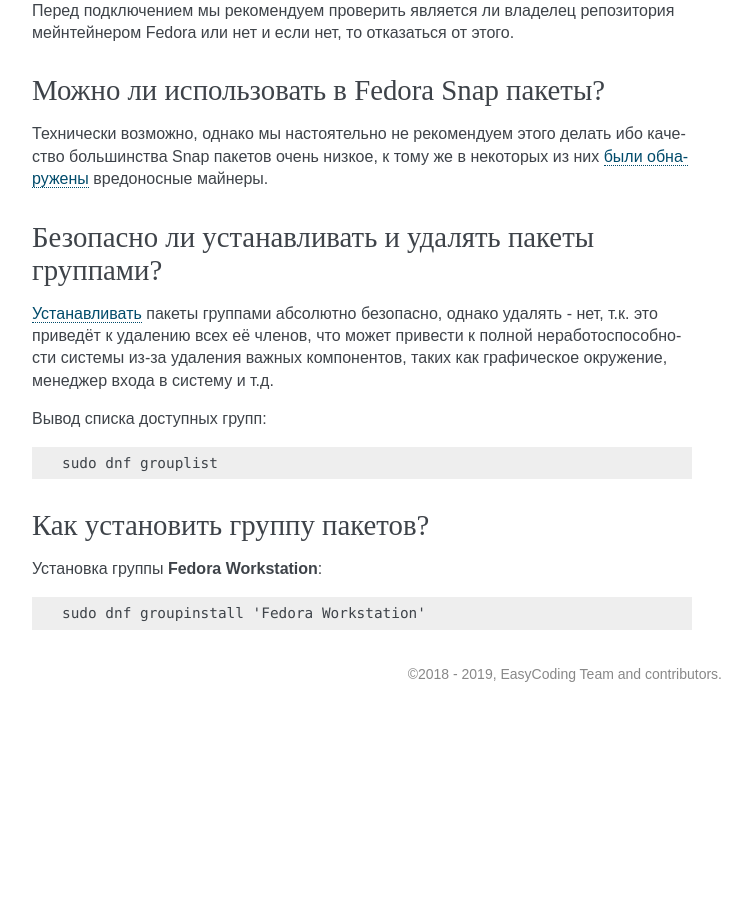
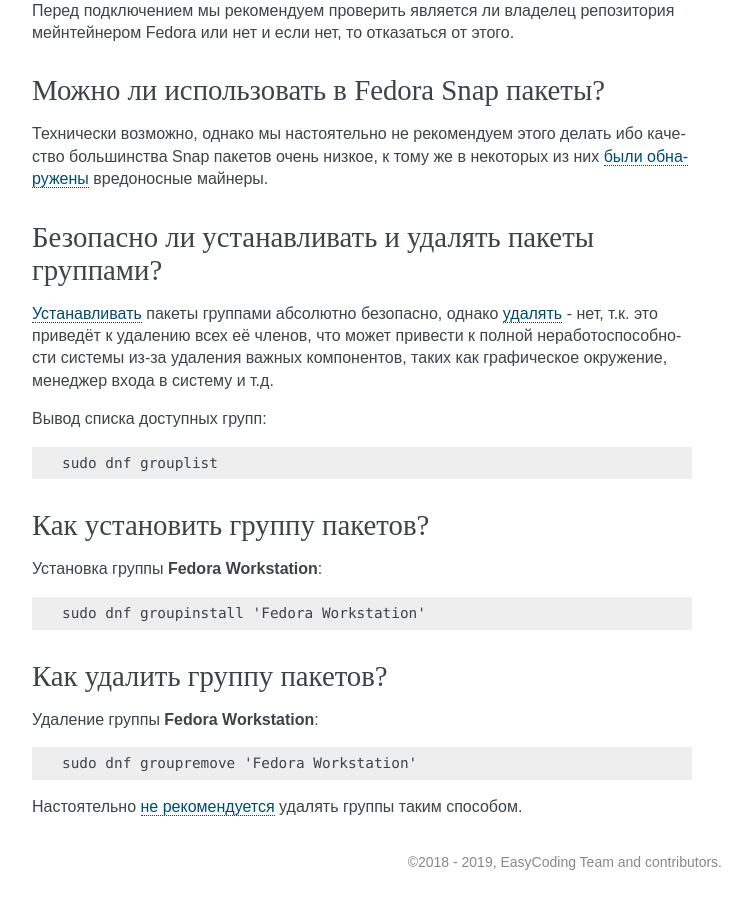
Before and after one commit to RussianFedora/FAQ, a Sphinx documentation site: the page built from source/package-manager.rst, in a window 1280 px wide and 900 px high, scrolled down 14275 px. Shown: the whole window, without its empty margins (388-1140 px from the left). Built offline with Sphinx 7.4.7, drawn with Linux system fonts in a browser that asks for light colours; before the commit the page ends 14987 px from its top, so only the background shows below that; some of the changed text lies outside the part shown.

Commit message:
Added question about dnf group removal.

```diff
--- a/source/package-manager.rst
+++ b/source/package-manager.rst
@@ -802,7 +802,7 @@
 Безопасно ли устанавливать и удалять пакеты группами?
 ========================================================
 
-:ref:`Устанавливать <dnf-group-install>` пакеты группами абсолютно безопасно, однако удалять - нет, т.к. это приведёт к удалению всех её членов, что может привести к полной неработоспособности системы из-за удаления важных компонентов, таких как графическое окружение, менеджер входа в систему и т.д.
+:ref:`Устанавливать <dnf-group-install>` пакеты группами абсолютно безопасно, однако :ref:`удалять <dnf-group-remove>` - нет, т.к. это приведёт к удалению всех её членов, что может привести к полной неработоспособности системы из-за удаления важных компонентов, таких как графическое окружение, менеджер входа в систему и т.д.
 
 Вывод списка доступных групп:
 
@@ -821,3 +821,17 @@
 .. code-block:: text
 
     sudo dnf groupinstall 'Fedora Workstation'
+
+.. index:: remove, dnf, groups
+.. _dnf-group-remove:
+
+Как удалить группу пакетов?
+==============================
+
+Удаление группы **Fedora Workstation**:
+
+.. code-block:: text
+
+    sudo dnf groupremove 'Fedora Workstation'
+
+Настоятельно :ref:`не рекомендуется <dnf-groups>` удалять группы таким способом.
```
